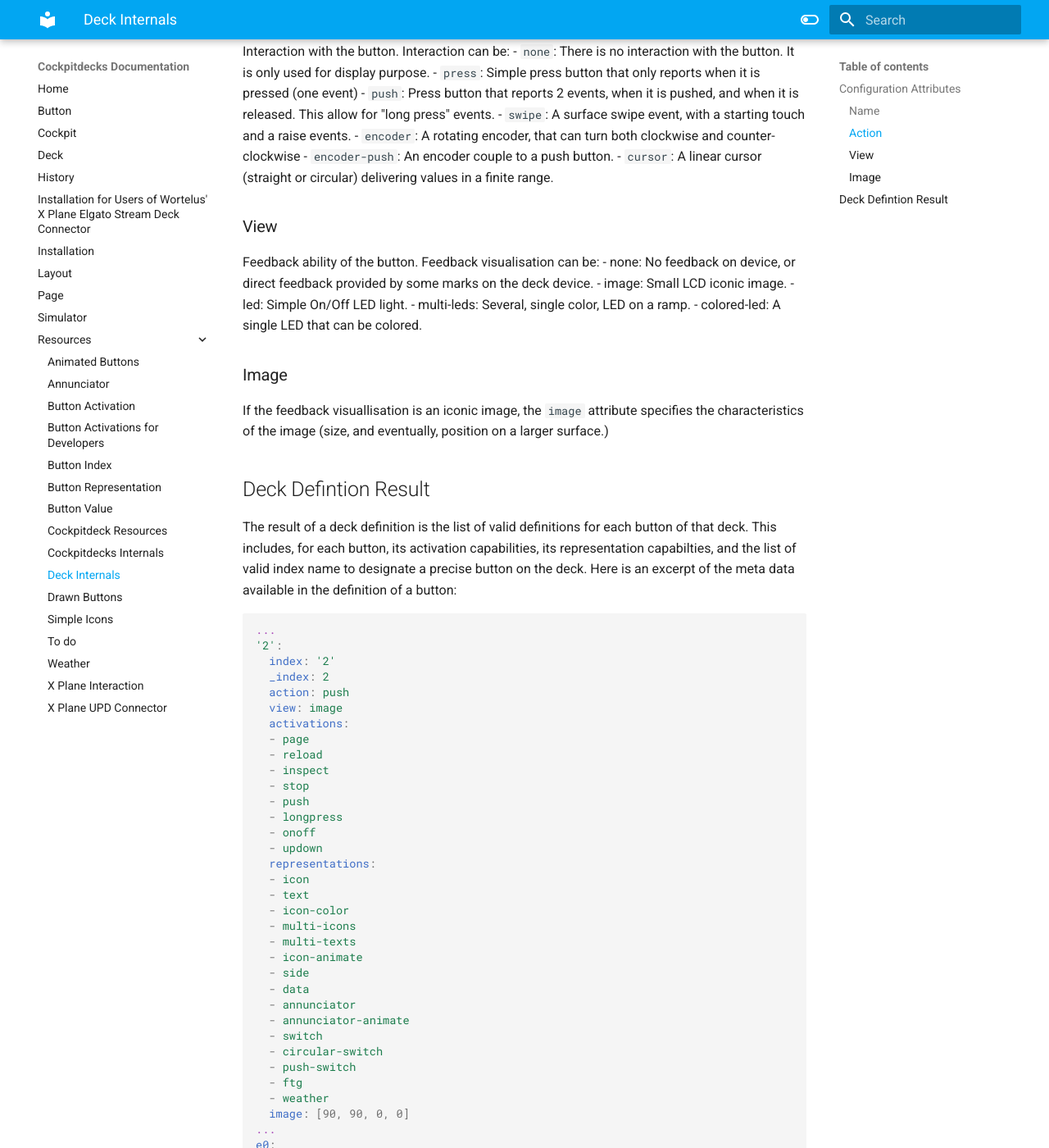
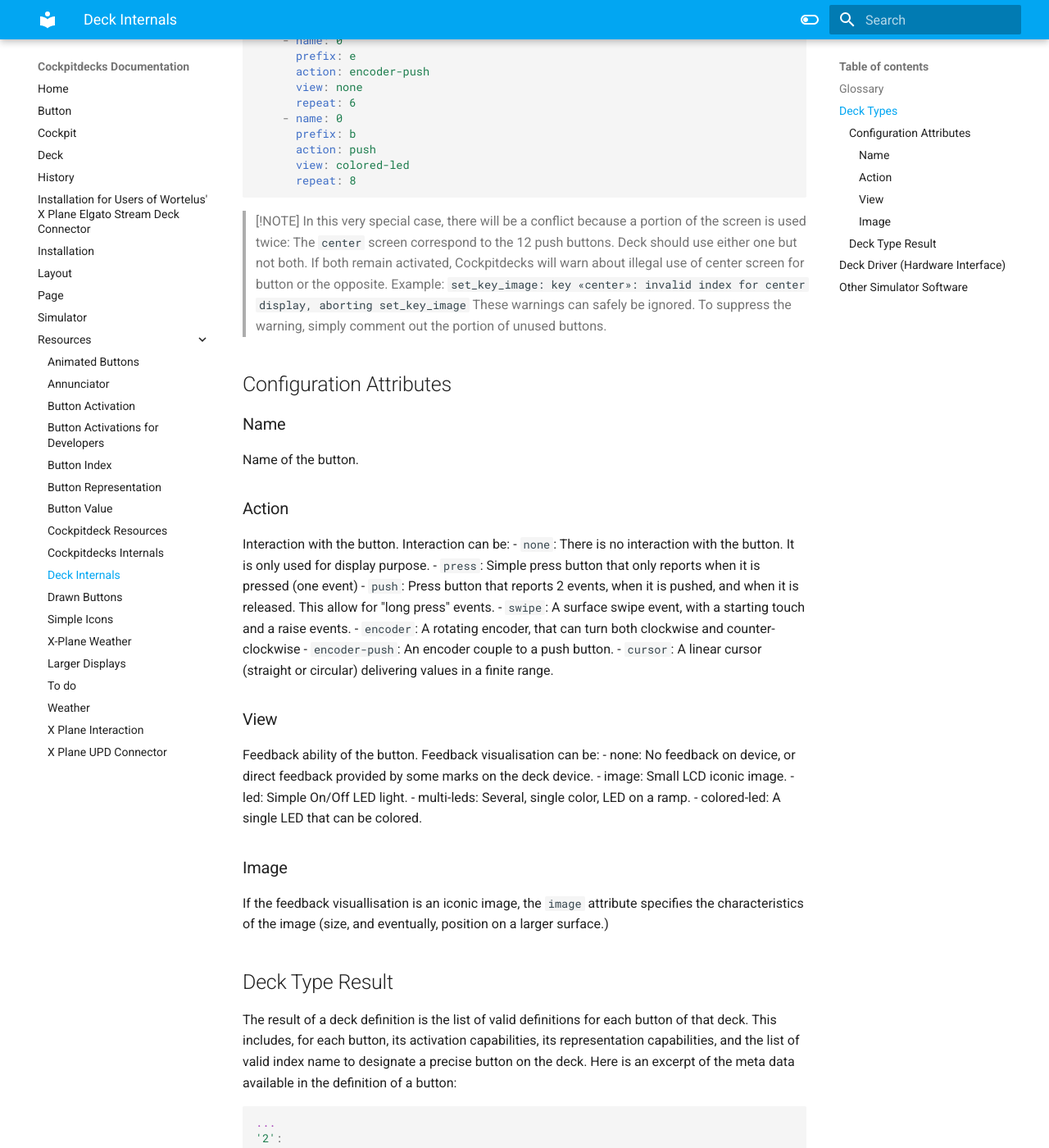
Before and after one commit to devleaks/cockpitdecks-docs, an MkDocs documentation site: the page built from docs/Resources/Deck Internals.md, in a window 1280 px wide and 1400 px high, scrolled down 1195 px. Shown: the whole window at 82% size. Built offline with MkDocs 1.6.1 and Material for MkDocs 9.7.7, drawn with Linux system fonts in a browser that asks for light colours; some of the changed text lies outside the part shown.

Commit message:
Added large displays

````diff
--- a/docs/Resources/Deck Internals.md
+++ b/docs/Resources/Deck Internals.md
@@ -1,7 +1,21 @@
-Cockpitdecks is designed to accommodate different deck models.
-To allow Cockpitdeck to manage a new deck model, two interfaces need to be provided.
+Cockpitdecks is designed to accommodate different deck types.
+To allow Cockpitdeck to manage a new deck type, two interfaces need to be provided.
 
-# Deck Definition
+## Glossary
+
+A Deck is a physical device. It has
+
+- a Manufacturer
+- a Model name
+- a Serial number
+
+Inside Cockpitdecks, a Deck has the following attributes:
+
+- a **Type**, which is an internal name for a deck "model". The **Type** of a Deck explicitely describes the capabilities of the Deck (number of buttons, display capabilities, etc.)
+- a **Driver**, which is a link to the software that make the "bridge" between Cockpitdecks and the device connected to the computer.
+
+
+# Deck Types
 All buttons available for interaction are listed in a configuration file that enumerates all buttons, their interaction and display capabilities.
 Here is a configuration file for a Loupedeck Loupedecklive device.
 
@@ -41,6 +57,11 @@
       repeat: 8
 ```
 
+> [!NOTE]
+> In this very special case, there will be a conflict because a portion of the screen is used twice: The `center` screen correspond to the 12 push buttons. Deck should use either one but not both. If both remain activated, Cockpitdecks will warn about illegal use of center screen for button or the opposite. Example:
+> `set_key_image: key «center»: invalid index for center display, aborting set_key_image`
+> These warnings can safely be ignored. To suppress the warning, simply comment out the portion of unused buttons.
+
 ## Configuration Attributes
 
 ### Name
@@ -67,8 +88,8 @@
 ### Image
 If the feedback visuallisation is an iconic image, the `image` attribute specifies the characteristics of the image (size, and eventually, position on a larger surface.)
 
-## Deck Defintion Result
-The result of a deck definition is the list of valid definitions for each button of that deck. This includes, for each button, its activation capabilities, its representation capabilties, and the list of valid index name to designate a precise button on the deck.
+## Deck Type Result
+The result of a deck definition is the list of valid definitions for each button of that deck. This includes, for each button, its activation capabilities, its representation capabilities, and the list of valid index name to designate a precise button on the deck.
 Here is an excerpt of the meta data available in the definition of a button:
 
 ```yaml
@@ -153,9 +174,9 @@
 ...
 ```
 
-The meta data is available in each button.
+The meta data is available in each individual button.
 
-# Deck Hardware Interface
+# Deck Driver (Hardware Interface)
 The second interface provided for decks is the software necessary to:
 1. Collect interactions from the device (which button has been pressed, how long?, which encoder has been turned, how fast?)
 2. Send feedback visualisation instruction to the device to reflect the state change.
@@ -175,10 +196,14 @@
 - scale_icon_for_key
 - send_key_image_to_device
 - set_key_image
-*If the deck has virating capabilities*:
+*If the deck has sound and/or vibrating capabilities*:
 - vibrate
-*If the deck has button color capabilties*:
+*If the deck has lit button with color capabilities*:
 - set_button_color
+*If the deck has lit button without color capabilities*:
+- set_button_led
+*If the deck has lit button with several led capabilities* (led ramps, etc.):
+- set_button_encoder_led
 
 The following functions are also necessary and can be overwritten if necessary.
 
@@ -229,3 +254,8 @@
 # Other Simulator Software
 
 Cockpitdecks software has been organized in such a way that it could probably be used with other simulator software, provided some adaptation of course. Adaptation would be confined to the interaction of Cockpitdecks with the simulator software.
+
+Interaction from Cockpitdeck to simulator software:
+1. Execute command (without parameter)
+2. Change parameter (dataref) value
+3. Read parameter (dataref) value (at up to 2-5 Hz frequency)
````
Also changed, not shown: other parts of docs/Resources/Deck Internals.md (+3 -1 lines), docs/Resources/Button Representation.md (+4 -0 lines), docs/Resources/Laminar X-Plane and Toliss Specific Buttons.md (added, +8 -0 lines), docs/Resources/Larger Displays.md (added, +50 -0 lines), docs/Resources/To do.md (+5 -7 lines), docs/Resources/X-Plane Interaction.md (+1 -0 lines), docs/index.md (+1 -1 lines), docs/Deck.md (line endings or trailing spaces).
